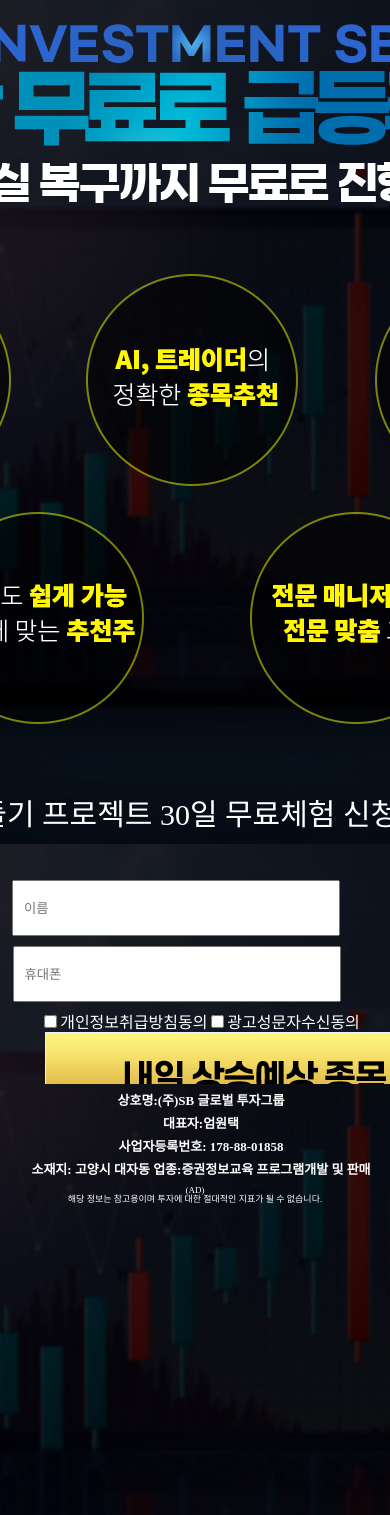
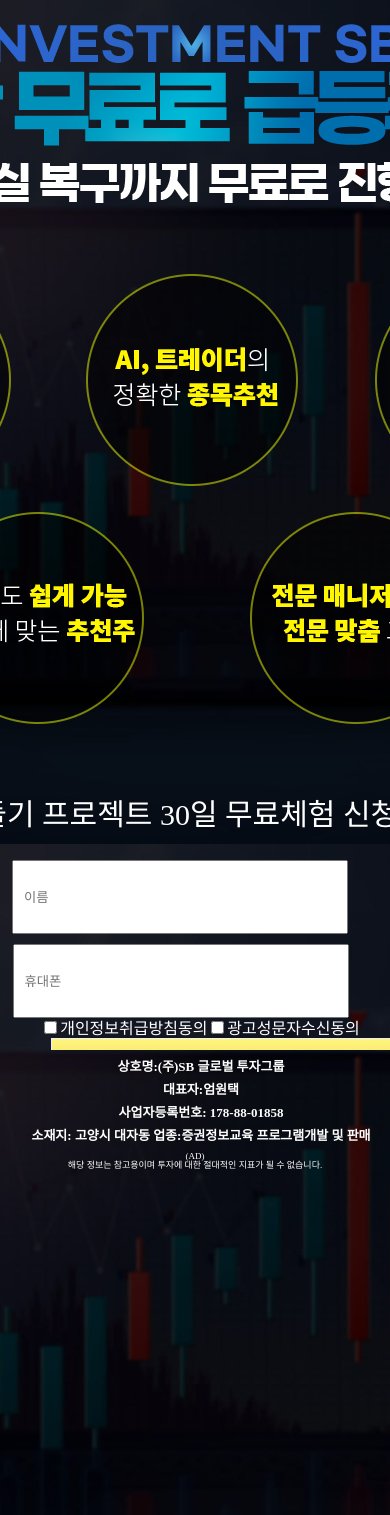
Before and after one commit to euntti/newstest, a React (Create React App) app: page / in a window 390 px wide. Shown: the top 1515 px of the page. Built offline with nearby package versions, Linux system fonts and the light colour scheme; no server answers.

Commit message:
모바일적용

```diff
--- a/src/App.css
+++ b/src/App.css
@@ -217,7 +217,8 @@ table {
 {
   .container {
     display: flex;
-    justify-content: center;
+    align-items: center;
+    /* justify-content: center; */
   }
   .App {
   }
@@ -238,14 +239,15 @@ table {
   .namephone {
     /* background-color: red; */
     width: 50%;
-    margin-top: 20px;
-    margin-bottom: 10px;
+    /* margin-top: 20px;
+    margin-bottom: 10px; */
     display: block;
     justify-content: center;
 
   }
   .namephone input {
-    padding-left: 10px;
+    flex:1;
+    padding: 10px;
     width: 80vw;
     height: 50px;
   }
@@ -258,14 +260,15 @@ table {
     width: 15vw;
   }
   .App .phone input {
-    padding-left: 10px;
+    flex:1;
+    padding: 10px;
     width: 80vw;
     height: 50px;
     justify-content: center
   }
   .App .btnArea button {
-    width: 80vw;
-    height: 50px;
+    width: 300px;
+    height: 10px;
     cursor: pointer;
   }
   .imgGrid {
```
